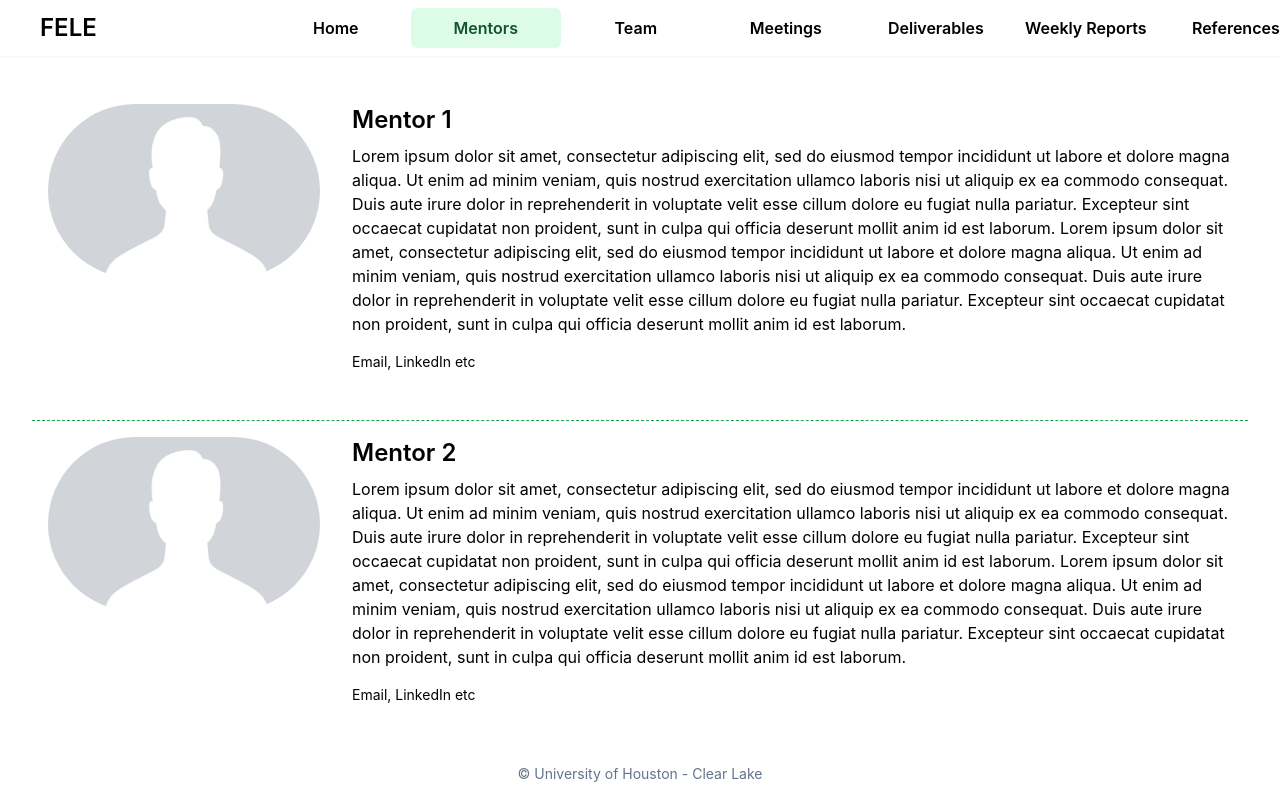
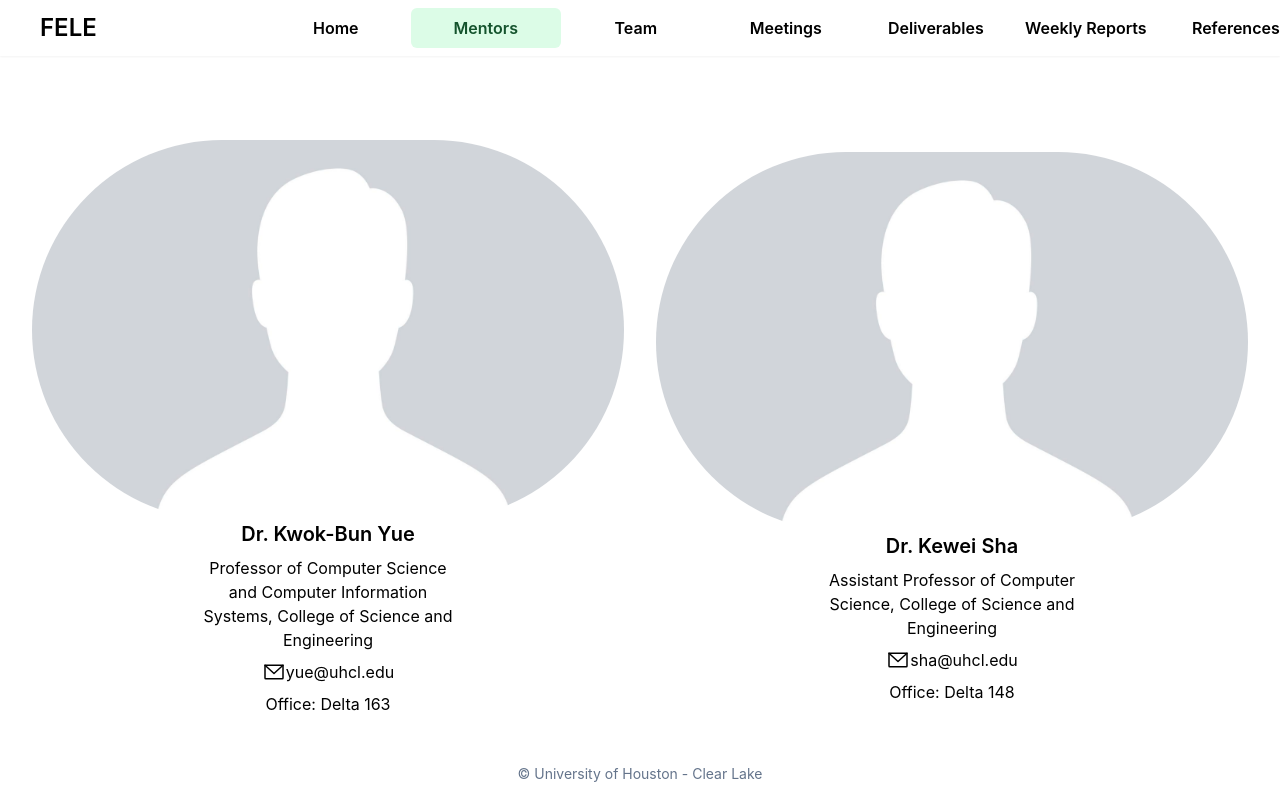
Before and after one commit to ramachandrapetla/FELE-WEB, a React (Create React App) app: page /mentors in a window 1280 px wide. Shown: the top 800 px of the page. Built offline with nearby package versions, Linux system fonts and the light colour scheme.

Commit message:
Updated Mentors UI

```diff
--- a/src/components/Mentors/Mentors.js
+++ b/src/components/Mentors/Mentors.js
@@ -1,32 +1,28 @@
+import { EnvelopeSimple } from 'phosphor-react';
 import Default from '../../assets/default.png';
 
 export default function Mentors() {
   return (
-    <div className="m-8 grid grid-cols-1 divide-y divide-dashed divide-green-600 gap-8">
-      <div className="p-4 grid grid-cols-8 gap-8 grid-rows-1">
-        <img className="col-span-2 rounded-full" src={Default} alt="f"/>
-        <div className="col-span-6">
-          <p className="m-0 mb-2 text-2xl font-semibold">Mentor 1</p>
-          <p className="m-0 mb-4">
-            Lorem ipsum dolor sit amet, consectetur adipiscing elit, sed do eiusmod tempor incididunt ut labore et dolore magna aliqua. Ut enim ad minim veniam, quis nostrud exercitation ullamco laboris nisi ut aliquip ex ea commodo consequat. Duis aute irure dolor in reprehenderit in voluptate velit esse cillum dolore eu fugiat nulla pariatur. Excepteur sint occaecat cupidatat non proident, sunt in culpa qui officia deserunt mollit anim id est laborum. Lorem ipsum dolor sit amet, consectetur adipiscing elit, sed do eiusmod tempor incididunt ut labore et dolore magna aliqua. Ut enim ad minim veniam, quis nostrud exercitation ullamco laboris nisi ut aliquip ex ea commodo consequat. Duis aute irure dolor in reprehenderit in voluptate velit esse cillum dolore eu fugiat nulla pariatur. Excepteur sint occaecat cupidatat non proident, sunt in culpa qui officia deserunt mollit anim id est laborum.
-          </p>
-          <div className="text-sm">
-            Email, LinkedIn etc
-          </div>
+    <div className='body-height p-8 grid grid-cols-2 grid-rows-1 gap-8'>
+      <div className='col-span-1 flex justify-center items-center flex-col'>
+        <img className='rounded-full' src={Default} alt="f"/>
+        <p className="m-0 mb-2 text-xl font-semibold">Dr. Kwok-Bun Yue</p>
+        <p className='m-0 text-center w-[250px] mb-2'>Professor of Computer Science and Computer Information Systems, College of Science and Engineering</p>
+        <div className="flex justify-center items-center mb-2">
+          <EnvelopeSimple size={24} />
+          yue@uhcl.edu
         </div>
+        <p className=''>Office: Delta 163</p>
       </div>
-
-      <div className="p-4 grid grid-cols-8 gap-8 grid-rows-1">
-        <img className="col-span-2 rounded-full" src={Default} alt="f"/>
-        <div className="col-span-6">
-          <p className="m-0 mb-2 text-2xl font-semibold">Mentor 2</p>
-          <p className="m-0 mb-4">
-            Lorem ipsum dolor sit amet, consectetur adipiscing elit, sed do eiusmod tempor incididunt ut labore et dolore magna aliqua. Ut enim ad minim veniam, quis nostrud exercitation ullamco laboris nisi ut aliquip ex ea commodo consequat. Duis aute irure dolor in reprehenderit in voluptate velit esse cillum dolore eu fugiat nulla pariatur. Excepteur sint occaecat cupidatat non proident, sunt in culpa qui officia deserunt mollit anim id est laborum. Lorem ipsum dolor sit amet, consectetur adipiscing elit, sed do eiusmod tempor incididunt ut labore et dolore magna aliqua. Ut enim ad minim veniam, quis nostrud exercitation ullamco laboris nisi ut aliquip ex ea commodo consequat. Duis aute irure dolor in reprehenderit in voluptate velit esse cillum dolore eu fugiat nulla pariatur. Excepteur sint occaecat cupidatat non proident, sunt in culpa qui officia deserunt mollit anim id est laborum.
-          </p>
-          <div className="text-sm">
-            Email, LinkedIn etc
-          </div>
+      <div className='col-span-1 flex justify-center items-center flex-col'>
+        <img className='rounded-full' src={Default} alt="f"/>
+        <p className="m-0 mb-2 text-xl font-semibold">Dr. Kewei Sha</p>
+        <p className='m-0 text-center w-[250px] mb-2'>Assistant Professor of Computer Science, College of Science and Engineering</p>
+        <div className="flex justify-center items-center mb-2">
+          <EnvelopeSimple size={24} />
+          sha@uhcl.edu
         </div>
+        <p className=''>Office: Delta 148</p>
       </div>
     </div>
   )
```
